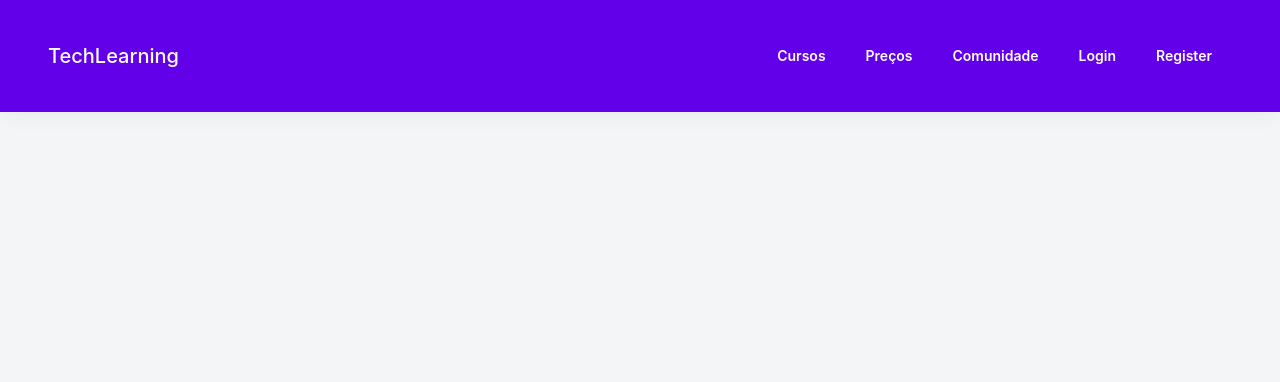
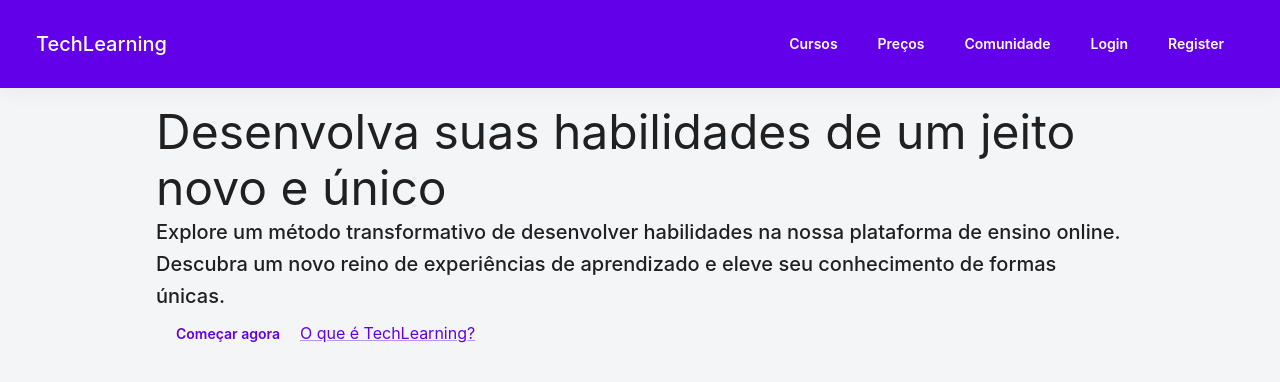
Before and after one commit to jeancarloslima/plataforma-de-cursos, a React (Vite) app: page / in a window 1280 px wide. Shown: the top 382 px of the page. Built offline with nearby package versions, Linux system fonts and the light colour scheme.

Commit message:
Criando versão inicial do hero da Langing Page

```diff
--- /dev/null
+++ b/src/Components/Header/index.jsx
@@ -0,0 +1,86 @@
+import {
+  AppBar,
+  Box,
+  Button,
+  CssBaseline,
+  Drawer,
+  IconButton,
+  List,
+  ListItem,
+  ListItemButton,
+  ListItemText,
+  ThemeProvider,
+  Toolbar,
+  Typography,
+} from "@mui/material";
+import customTheme from "../../Themes/theme";
+import { useState } from "react";
+import MenuIcon from "@mui/icons-material/Menu";
+
+export default function Header() {
+  const [menuIsOpen, setMenuIsOpen] = useState(false);
+
+  const toggleMenu = (action) => {
+    setMenuIsOpen(action);
+  };
+
+  const itemsMenu = ["Cursos", "Preços", "Comunidade"];
+
+  return (
+    <ThemeProvider theme={customTheme}>
+      <CssBaseline />
+
+      <AppBar position="sticky">
+        <Toolbar>
+          <Typography variant="h6" component="div" sx={{ flexGrow: 1 }}>
+            TechLearning
+          </Typography>
+
+          <IconButton
+            size="large"
+            edge="start"
+            color="inherit"
+            aria-label="menu"
+            onClick={() => toggleMenu(true)}
+            sx={{ mr: 2, display: { xs: "flex", md: "none" } }}
+          >
+            <MenuIcon />
+          </IconButton>
+
+          <Box sx={{ display: { xs: "none", md: "flex" } }}>
+            {itemsMenu.map((text) => (
+              <Button key={text} sx={{ color: "#FFF" }}>
+                {text}
+              </Button>
+            ))}
+            <Button sx={{ color: "#FFF" }}>Login</Button>
+            <Button sx={{ color: "#FFF" }}>Register</Button>
+          </Box>
+        </Toolbar>
+      </AppBar>
+
+      <Drawer
+        anchor="right"
+        open={menuIsOpen}
+        onClose={() => toggleMenu(false)}
+      >
+        <Box
+          sx={{ width: 250 }}
+          role="presentation"
+          onClick={() => toggleMenu(false)}
+          onKeyDown={() => toggleMenu(false)}
+        >
+          <List>
+            {itemsMenu.map((text) => (
+              <ListItem key={text} disablePadding>
+                <ListItemButton>
+                  <ListItemText primary={text} />
+                </ListItemButton>
+              </ListItem>
+            ))}
+          </List>
+        </Box>
+      </Drawer>
+    </ThemeProvider>
+  );
+}
--- /dev/null
+++ b/src/Components/Hero/index.jsx
@@ -0,0 +1,26 @@
+import { ThemeProvider } from "@emotion/react";
+import customTheme from "../../Themes/theme";
+import { Box, Button, CssBaseline, Link, Typography } from "@mui/material";
+
+export default function Hero() {
+  return (
+    <ThemeProvider theme={customTheme}>
+      <CssBaseline />
+
+      <Box sx={{ maxWidth: '1000px', margin: '0 auto', padding: 2 }}>
+        <Typography variant="h3">
+          Desenvolva suas habilidades de um jeito novo e único
+        </Typography>
+        <Typography variant="h6">
+          Explore um método transformativo de desenvolver habilidades na nossa
+          plataforma de ensino online. Descubra um novo reino de experiências de
+          aprendizado e eleve seu conhecimento de formas únicas.
+        </Typography>
+        <Button>
+            Começar agora
+        </Button>
+        <Link>O que é TechLearning?</Link>
+      </Box>
+    </ThemeProvider>
+  );
+}
--- a/src/Pages/LandingPage/index.jsx
+++ b/src/Pages/LandingPage/index.jsx
@@ -1,82 +1,12 @@
-import {
-  AppBar,
-  Box,
-  Button,
-  CssBaseline,
-  Drawer,
-  IconButton,
-  List,
-  ListItem,
-  ListItemButton,
-  ListItemText,
-  ThemeProvider,
-  Toolbar,
-  Typography,
-} from "@mui/material";
-import customTheme from "../../Themes/theme";
-import { useState } from "react";
-import MenuIcon from "@mui/icons-material/Menu";
+import Header from "../../Components/Header";
+import Hero from "../../Components/Hero";
 
 export default function LandingPage() {
-  const [menuIsOpen, setMenuIsOpen] = useState(false);
+  return (
+    <>
+      <Header />
 
-  const toggleMenu = (action) => {
-    setMenuIsOpen(action);
-  };
-
-  const itemsMenu = ["Cursos", "Preços", "Comunidade"];
-
-  return (
-    <ThemeProvider theme={customTheme}>
-      <CssBaseline />
-
-      <AppBar position="sticky">
-        <Toolbar>
-          <Typography variant="h6" component="div" sx={{ flexGrow: 1 }}>
-            TechLearning
-          </Typography>
-
-          <IconButton
-            size="large"
-            edge="start"
-            color="inherit"
-            aria-label="menu"
-            onClick={() => toggleMenu(true)}
-            sx={{ mr: 2, display: { xs: "flex", md: "none" } }}
-          >
-            <MenuIcon />
-          </IconButton>
-
-          <Box sx={{ display: { xs: "none", md: "flex" } }}>
-            {itemsMenu.map((text) => (
-              <Button key={text} sx={{ color: "#FFF" }}>
-                {text}
-              </Button>
-            ))}
-            <Button sx={{ color: "#FFF" }}>Login</Button>
-            <Button sx={{ color: "#FFF" }}>Register</Button>
-          </Box>
-        </Toolbar>
-      </AppBar>
-
-      <Drawer anchor="right" open={menuIsOpen} onClose={() => toggleMenu(false)}>
-        <Box
-          sx={{ width: 250 }}
-          role="presentation"
-          onClick={() => toggleMenu(false)}
-          onKeyDown={() => toggleMenu(false)}
-        >
-          <List>
-            {itemsMenu.map((text) => (
-              <ListItem key={text} disablePadding>
-                <ListItemButton>
-                  <ListItemText primary={text} />
-                </ListItemButton>
-              </ListItem>
-            ))}
-          </List>
-        </Box>
-      </Drawer>
-    </ThemeProvider>
+      <Hero />
+    </>
   );
 }
--- a/src/Themes/theme.js
+++ b/src/Themes/theme.js
@@ -50,6 +50,7 @@
     MuiAppBar: {
       styleOverrides: {
         root: {
+          padding: 12,
           borderRadius: 0,
         },
       },
```
